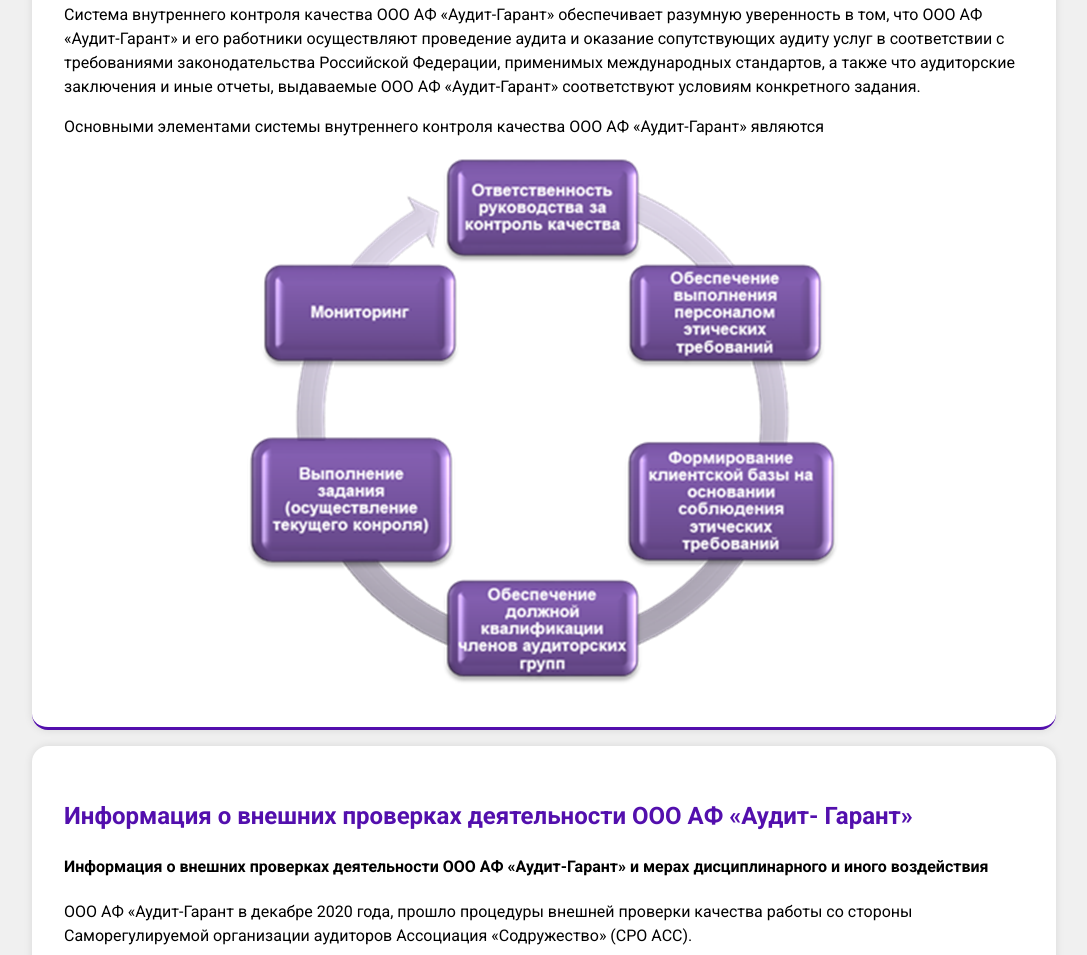
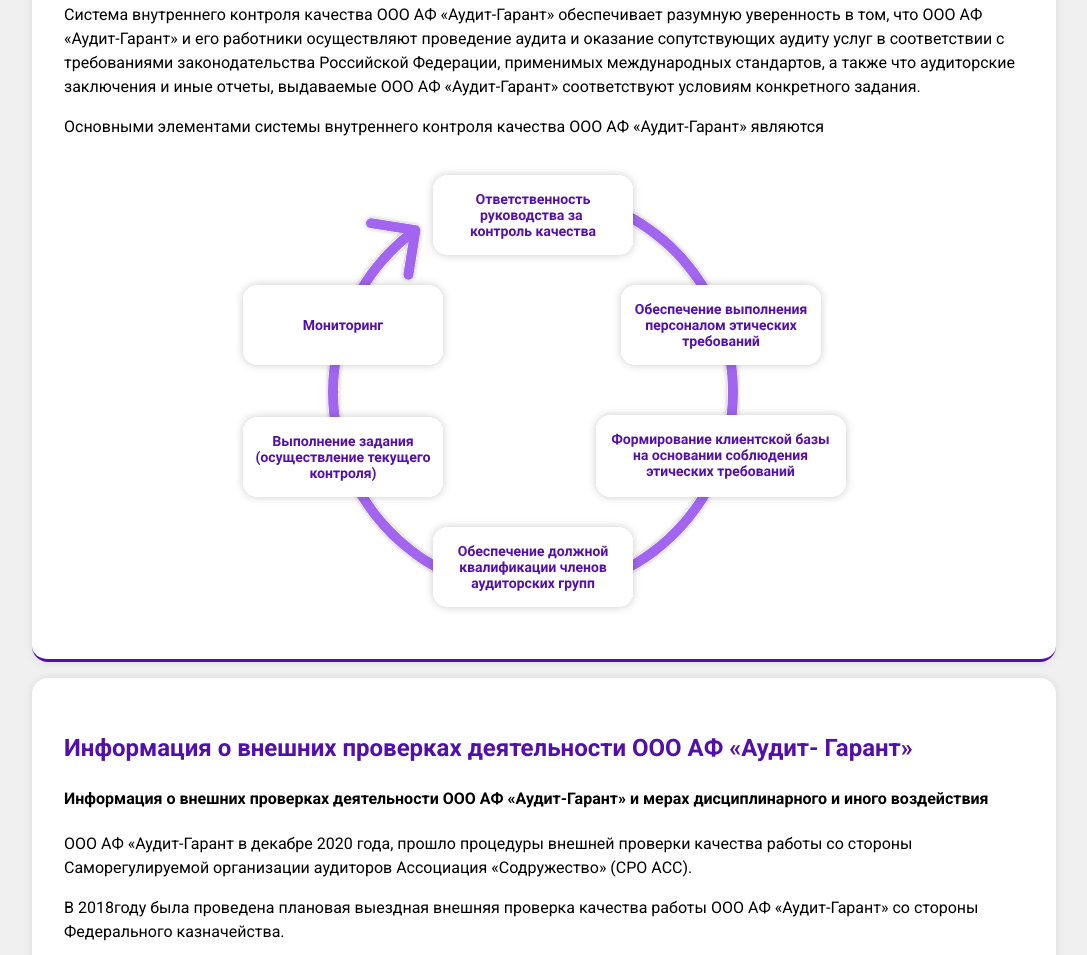
Before and after one commit to StaroKep/ooo-audit-garant.ru, a website: page index.html in a window 1280 px wide. Shown: the part 4165-5120 px from the top of the page, without its empty margins (96-1183 px from the left). Drawn offline with Linux system fonts and the light colour scheme.

Commit message:
update image

```diff
--- a/index.html
+++ b/index.html
@@ -351,7 +351,7 @@
             «Аудит-Гарант» являются
           </p>
           <div class="image-container">
-            <img src="./assets/images/image.png" />
+            <img src="./assets/images/image.svg" />
           </div>
         </div>
       </div>
```
Also changed, not shown: assets/images/image.png (deleted), assets/images/image.svg (added).
